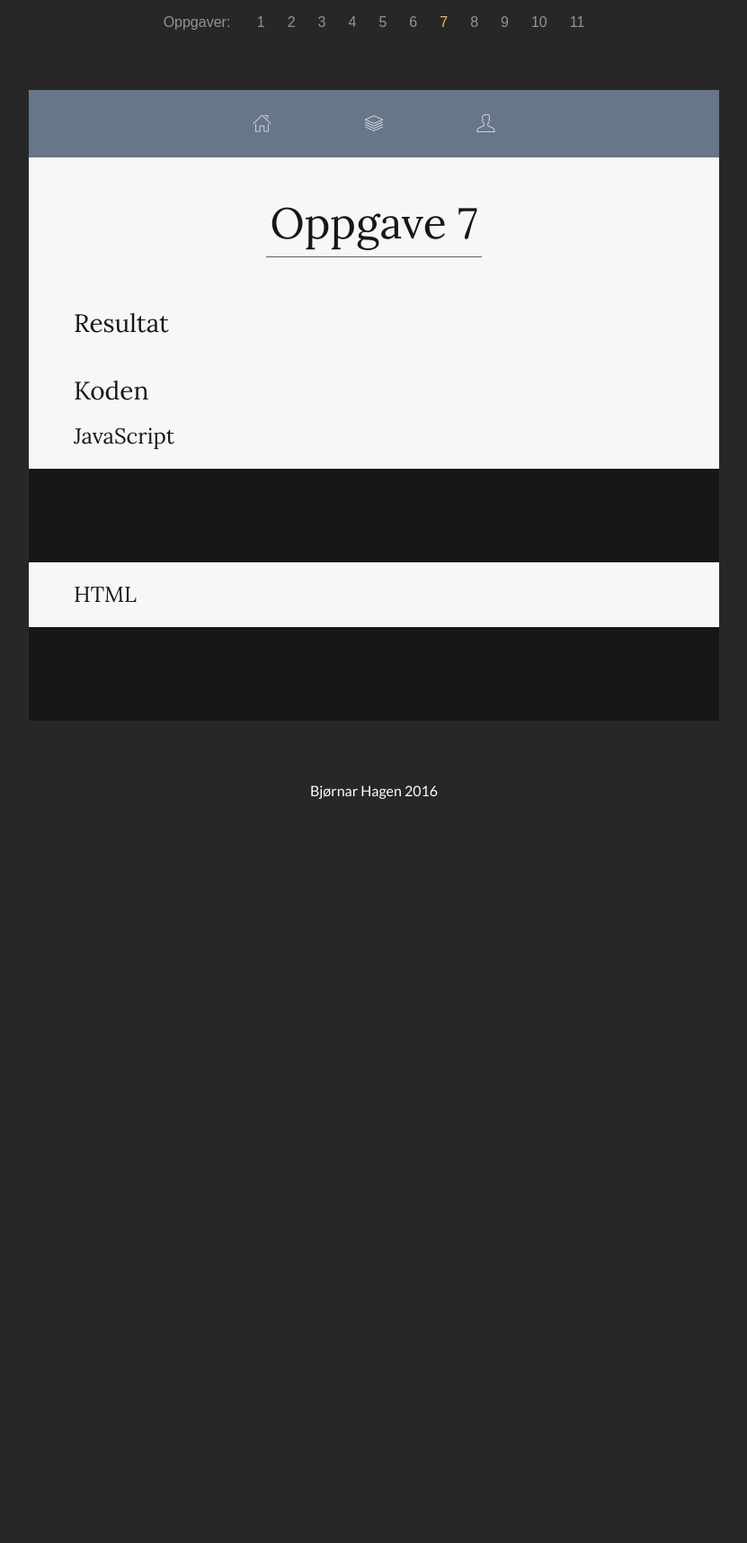
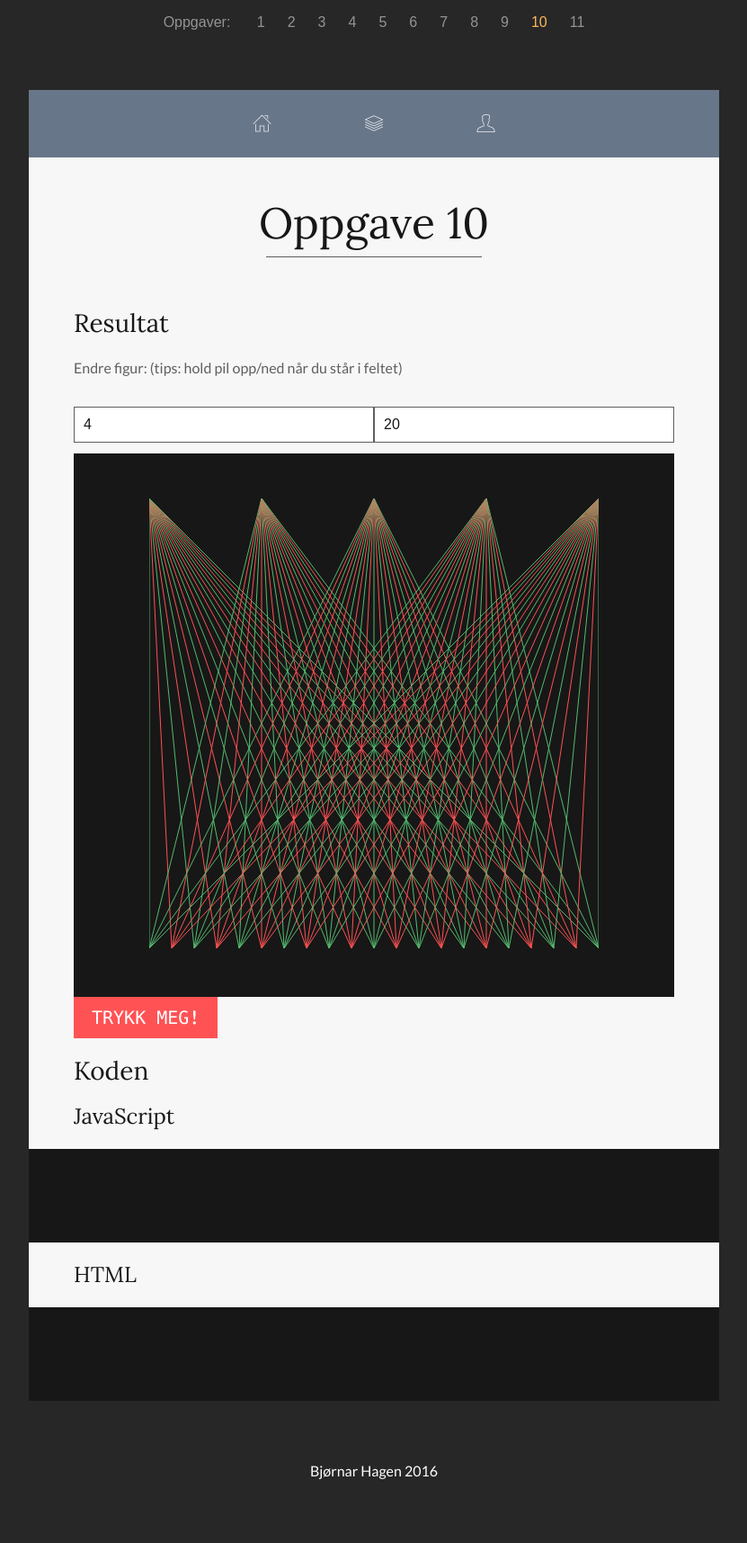
Before and after one commit to bjornarhagen/edu-hio-bjornarh, a PHP site: page /prosjekter/infprog/2016-1/oblig-2/oppgave-10.php in a window 1280 px wide. Shown: the whole page at 90% size, without its empty margins (224-1055 px from the left). Before the commit the page ends 888 px from the top, so only its background shows below. Run offline with PHP 8.4, Linux system fonts and the light colour scheme.

Commit message:
Finished 10

```diff
--- a/prosjekter/infprog/2016-1/oblig-2/oppgave-10.php
+++ b/prosjekter/infprog/2016-1/oblig-2/oppgave-10.php
@@ -4,17 +4,112 @@
 </head>
 <body>
     <?php
-        $activeStep = 7;
+        $activeStep = 10;
         require_once('steps.php');
     ?>
     <?php require_once('../../../../templates/nav.php'); ?>
     <article>
         <header id="intro">
-            <h1>Oppgave 7</h1>
+            <h1>Oppgave <?= $activeStep; ?></h1>
         </header>
         <section id="result">
             <h2>Resultat</h2>
+            <p>Endre figur: (tips: hold pil opp/ned når du står i feltet)</p>
+            <div class="row input-field">
+                <input id="numb1" class="col s6" type="number" value="4" min="1">
+                <input id="numb2" class="col s6" type="number" value="20" min="1">
+            </div>
+            <div class="space-a-medium center-align black-bg">
+                <canvas id="canvas" width="500" height="500"></canvas>
+            </div>
+            <button id="followme" class="btn alert">Trykk meg!</button>
             <script>
+                window.onload = ready;
+
+                function ready() {
+                    var numb1 = document.getElementById("numb1");
+                    var numb2 = document.getElementById("numb2");
+                    drawFigure(numb1.value, numb2.value, 0);
+
+                    numb1.onchange = function() {
+                        drawFigure(this.value, numb2.value, 0);
+                    }
+
+                    numb2.onchange = function() {
+                        drawFigure(numb1.value, this.value, 0);
+                    }
+
+                    document.getElementById("followme").onclick = followMe;
+                }
+
+                function drawFigure(val1, val2, follow) {
+                    var canvas = document.getElementById("canvas");
+                    var width = canvas.width;
+                    var height = canvas.height;
+                    var ctx = canvas.getContext("2d");
+
+                    ctx.clearRect(0, 0, canvas.width, canvas.height);
+
+                    if (follow === 0) {
+                        ctx.globalAlpha = 1;
+                        for (var toppPunkt = 0; toppPunkt <= val1; toppPunkt++) {
+                            for (var bunnPunkt = 0; bunnPunkt <= val2; bunnPunkt++) {
+                                ctx.beginPath();
+                                ctx.moveTo(toppPunkt*width/val1, 0);        // Sett start kordinater
+                                ctx.lineTo(bunnPunkt*width/val2, height);   // Slutt kordinater
+                                ctx.lineWidth = "1";
+                                ctx.strokeStyle = "#FF5254"; // Rød
+
+                                // Annenhver gang
+                                if (bunnPunkt%2===0) {
+                                    ctx.strokeStyle = "#55bb6e"; // Grønn
+                                }
+
+                                ctx.stroke();
+                            }
+                        }
+                    } else {
+                        // Eventen vil stackes... ikke akkurat ønskbart, meeeeen ja :/
+                        // Håp at bruker ikke spammer knappen I guess?
+                        canvas.addEventListener("mousemove", function(e) {
+                            ctx.clearRect(0, 0, canvas.width, canvas.height);
+
+                            for (var toppPunkt = 0; toppPunkt <= val1; toppPunkt++) {
+                                ctx.beginPath();
+                                ctx.moveTo(toppPunkt*width/val1, 0);
+                                ctx.lineTo(e.offsetX, e.offsetY);
+                                ctx.lineWidth = "1";
+                                ctx.strokeStyle = "#55bb6e";
+
+                                if (toppPunkt%2===0) {
+                                    ctx.strokeStyle = "#FF5254";
+                                }
+
+                                ctx.stroke();
+                            }
+
+                            for (var bunnPunkt = 0; bunnPunkt <= val2; bunnPunkt++) {
+                                ctx.beginPath();
+                                ctx.moveTo(bunnPunkt*width/val2, height);
+                                ctx.lineTo(e.offsetX, e.offsetY);
+                                ctx.lineWidth = "1";
+                                ctx.strokeStyle = "#FF5254";
+
+                                if (bunnPunkt%2===0) {
+                                    ctx.strokeStyle = "#55bb6e";
+                                }
+
+                                ctx.stroke();
+                            }
+                        });
+                    }
+                }
+
+                function followMe() {
+                    canvas.style.cursor = "none";
+                    drawFigure(numb1.value, numb2.value, arguments[0].target);
+                    arguments[0].target.innerHTML = "Beveg musepekern rundt over figuren!";
+                }
             </script>
         </section>
         <section id="code">
```
